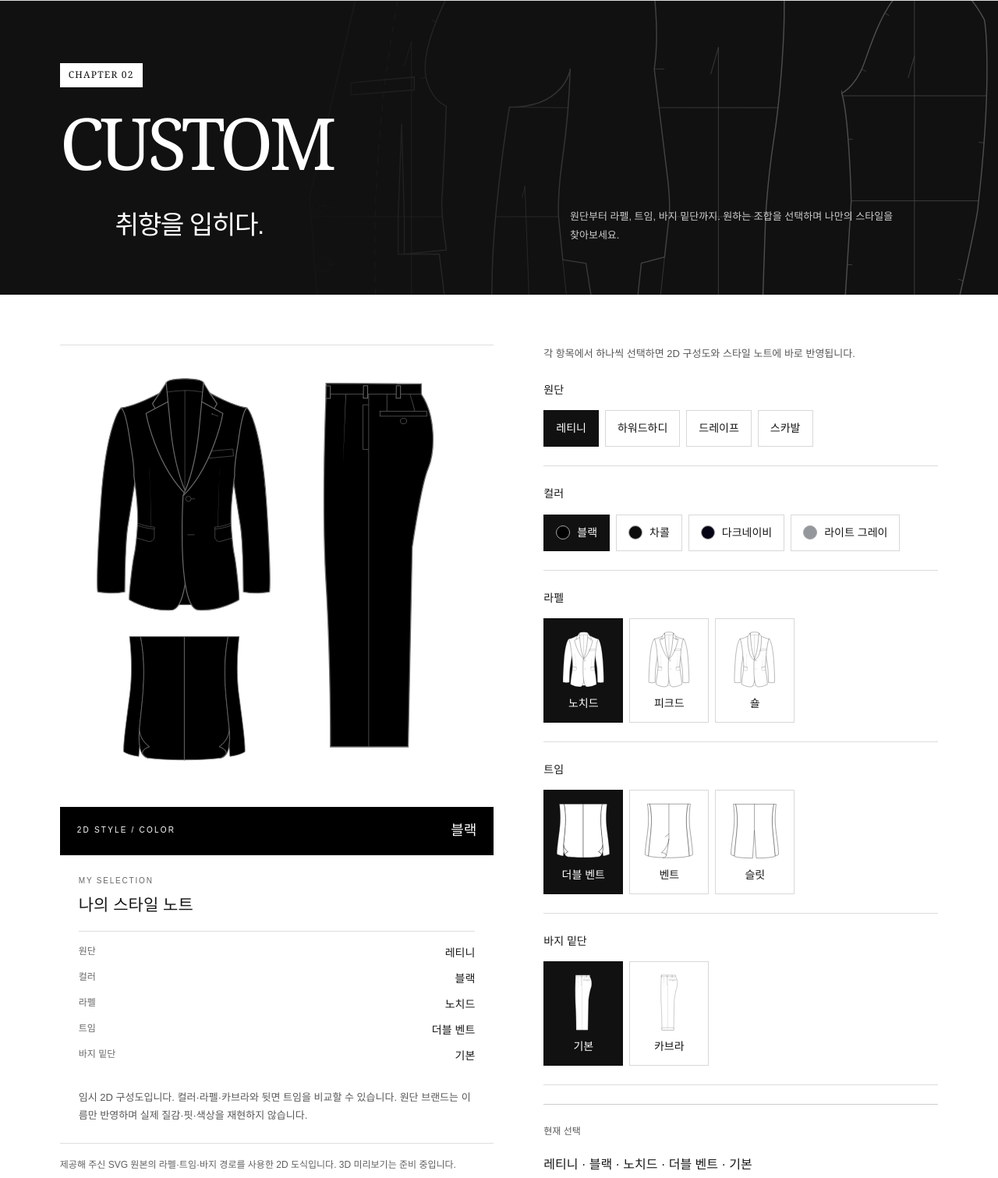
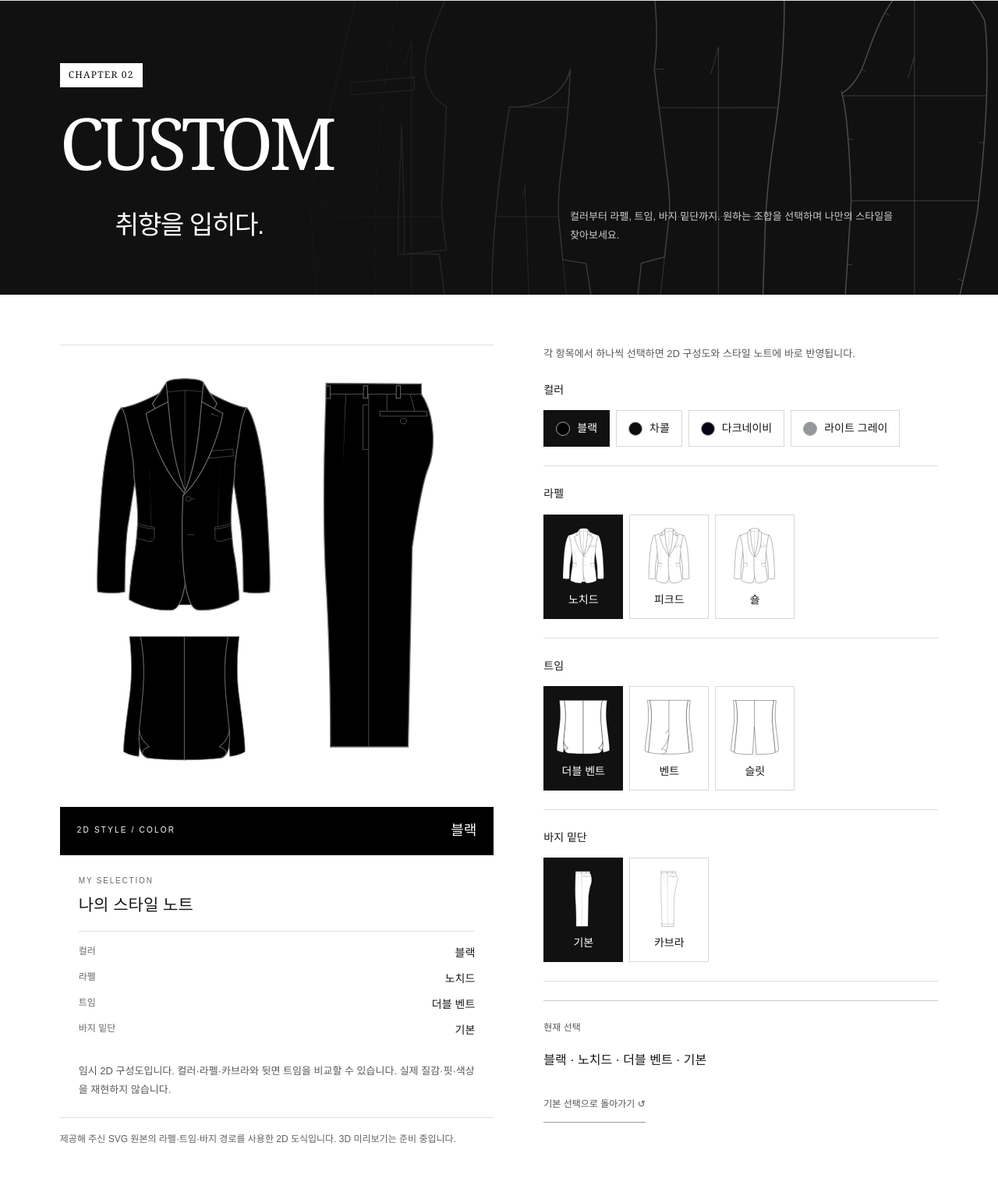
Before and after one commit to 5banjang/heritz-preview, a plain HTML site: page tailoring/index.html in a window 1280 px wide. Shown: the part 2785-4296 px from the top of the page at 78% size. Drawn offline with Linux system fonts and the light colour scheme; animation ran at ten frames a second; a web font is replaced by a local one.

Commit message:
Remove fabric selection from tailoring custom chapter

```diff
--- a/tailoring/index.html
+++ b/tailoring/index.html
@@ -13,7 +13,7 @@
   <link rel="stylesheet" href="./src/features/pattern/pattern.css">
   <link rel="stylesheet" href="./src/features/sewing/sewing.css">
   <link rel="stylesheet" href="./src/features/visit/visit.css?v=booking-white-20261109">
-  <script type="module" src="./src/main.js?v=custom-colors-20261116"></script>
+  <script type="module" src="./src/main.js?v=custom-no-fabric-20261116"></script>
   <meta name="robots" content="index, follow">
   <meta property="og:title" content="맞춤정장 제작 과정 | HERITZ TAILOR">
   <meta property="og:type" content="website">
@@ -52,7 +52,7 @@
       <div id="measurement" class="design-feature-root" aria-label="사이즈 측정 체험"><p class="design-loading">측정 콘텐츠를 불러오는 중입니다.</p></div>
     </section>
     <section class="design-chapter design-chapter-tinted" id="custom-step" aria-labelledby="design-configurator-title">
-      <header class="design-chapter-heading"><p class="design-eyebrow"><span class="design-step-number">CHAPTER 02</span>CUSTOM</p><h2 id="design-configurator-title">취향을 입히다.</h2><p>원단부터 라펠, 트임, 바지 밑단까지. 원하는 조합을 선택하며 나만의 스타일을 찾아보세요.</p></header>
+      <header class="design-chapter-heading"><p class="design-eyebrow"><span class="design-step-number">CHAPTER 02</span>CUSTOM</p><h2 id="design-configurator-title">취향을 입히다.</h2><p>컬러부터 라펠, 트임, 바지 밑단까지. 원하는 조합을 선택하며 나만의 스타일을 찾아보세요.</p></header>
       <div id="configurator" class="design-feature-root" aria-label="정장 스타일 체험"><p class="design-loading">스타일 체험을 불러오는 중입니다.</p></div>
     </section>
     <section class="design-chapter" id="pattern-step" aria-labelledby="design-pattern-title">
--- a/tailoring/src/features/configurator/index.mjs
+++ b/tailoring/src/features/configurator/index.mjs
@@ -1,6 +1,6 @@
-import { GROUPS, createState, select, describe } from './state.mjs?v=custom-colors-20261116';
+import { GROUPS, createState, select, describe } from './state.mjs?v=custom-no-fabric-20261116';
 
-import { renderPreview, renderDetailIcon } from './preview.mjs?v=custom-colors-20261116';
+import { renderPreview, renderDetailIcon } from './preview.mjs?v=custom-no-fabric-20261116';
 
 let instance = 0;
 
@@ -18,7 +18,7 @@ export function mount(root, options = {}) {
     <header class="configurator-header">
       <p class="configurator-eyebrow">YOUR PERSONAL SELECTION</p>
       <h2 id="${prefix}-title">작은 선택이 만드는 차이.</h2>
-      <p>원단부터 바지 밑단까지, 원하는 조합을 골라보세요.</p>
+      <p>컬러부터 바지 밑단까지, 원하는 조합을 골라보세요.</p>
     </header>
     <div class="configurator-layout">
       <div class="configurator-viewport" role="region" aria-label="선택한 스타일 요약">
@@ -28,7 +28,7 @@ export function mount(root, options = {}) {
           <p class="configurator-eyebrow">MY SELECTION</p>
           <h3>나의 스타일 노트</h3>
           <dl class="configurator-selected-details"></dl>
-          <p class="configurator-caption">임시 2D 구성도입니다. 컬러·라펠·카브라와 뒷면 트임을 비교할 수 있습니다. 원단 브랜드는 이름만 반영하며 실제 질감·핏·색상을 재현하지 않습니다.</p>
+          <p class="configurator-caption">임시 2D 구성도입니다. 컬러·라펠·카브라와 뒷면 트임을 비교할 수 있습니다. 실제 질감·핏·색상을 재현하지 않습니다.</p>
         </div>
         <p class="configurator-pending">제공해 주신 SVG 원본의 라펠·트임·바지 경로를 사용한 2D 도식입니다. 3D 미리보기는 준비 중입니다.</p>
       </div>
--- a/tailoring/src/features/configurator/preview.mjs
+++ b/tailoring/src/features/configurator/preview.mjs
@@ -1,4 +1,4 @@
-import { GROUPS, createState, describe } from './state.mjs?v=custom-colors-20261116';
+import { GROUPS, createState, describe } from './state.mjs?v=custom-no-fabric-20261116';
 import { vectors } from './vectors.mjs';
 
 function drawing(group, value, placement = '') {
@@ -15,7 +15,7 @@ export function renderDetailIcon(group, value) {
 export function renderPreview(selection) {
   const state = createState(selection);
   const color = GROUPS.find(group => group.key === 'color').choices.find(choice => choice[0] === state.color)[2];
-  return `<svg class="configurator-suit" viewBox="0 0 454 483" role="img" aria-label="2D 정장 구성도: ${describe(state)}" data-lapel="${state.lapel}" data-vent="${state.vent}" data-cuff="${state.cuff}" data-fabric="${state.fabric}" style="--suit-color:${color};--suit-line:${state.color === 'light-grey' ? '#000000' : '#6b6b6b'}">
+  return `<svg class="configurator-suit" viewBox="0 0 454 483" role="img" aria-label="2D 정장 구성도: ${describe(state)}" data-lapel="${state.lapel}" data-vent="${state.vent}" data-cuff="${state.cuff}" style="--suit-color:${color};--suit-line:${state.color === 'light-grey' ? '#000000' : '#6b6b6b'}">
     ${drawing('lapel', state.lapel, 'x="35" y="32" width="187" height="249"')}
     ${drawing('vent', state.vent, 'x="64" y="295" width="132" height="150"')}
     ${drawing('cuff', state.cuff, 'x="272" y="35" width="119" height="390"')}
--- a/tailoring/src/features/configurator/state.mjs
+++ b/tailoring/src/features/configurator/state.mjs
@@ -1,6 +1,5 @@
 // Labels preserve the brief; they are not verified store inventory or tailoring claims.
 export const GROUPS = Object.freeze([
-  { key: 'fabric', label: '원단', choices: [['retini', '레티니'], ['howard-hardy', '하워드하디'], ['drape', '드레이프'], ['scabal', '스카발']] },
   { key: 'color', label: '컬러', choices: [['black', '블랙', '#000000'], ['charcoal', '차콜', '#0c0c0c'], ['dark-navy', '다크네이비', '#040414'], ['light-grey', '라이트 그레이', '#94979b']] },
   { key: 'lapel', label: '라펠', choices: [['notched', '노치드'], ['peaked', '피크드'], ['shawl', '숄']] },
   { key: 'vent', label: '트임', choices: [['double-vent', '더블 벤트'], ['vent', '벤트'], ['slit', '슬릿']] },
--- a/tailoring/src/main.js
+++ b/tailoring/src/main.js
@@ -10,7 +10,7 @@ export async function mountFeature(name) {
   const root = document.getElementById(name);
   if (!root) return;
   try {
-    const feature = await import(`./features/${name}/index.mjs${name === 'sewing' ? '?v=pick-stitch-20261110' : name === 'configurator' ? '?v=custom-colors-20261116' : ''}`);
+    const feature = await import(`./features/${name}/index.mjs${name === 'sewing' ? '?v=pick-stitch-20261110' : name === 'configurator' ? '?v=custom-no-fabric-20261116' : ''}`);
     if (disposed) return;
     root.replaceChildren();
     const cleanup = await feature.mount(root, {});
```
Also changed, not shown: tests/tailoring.test.mjs (+6 -2 lines).
